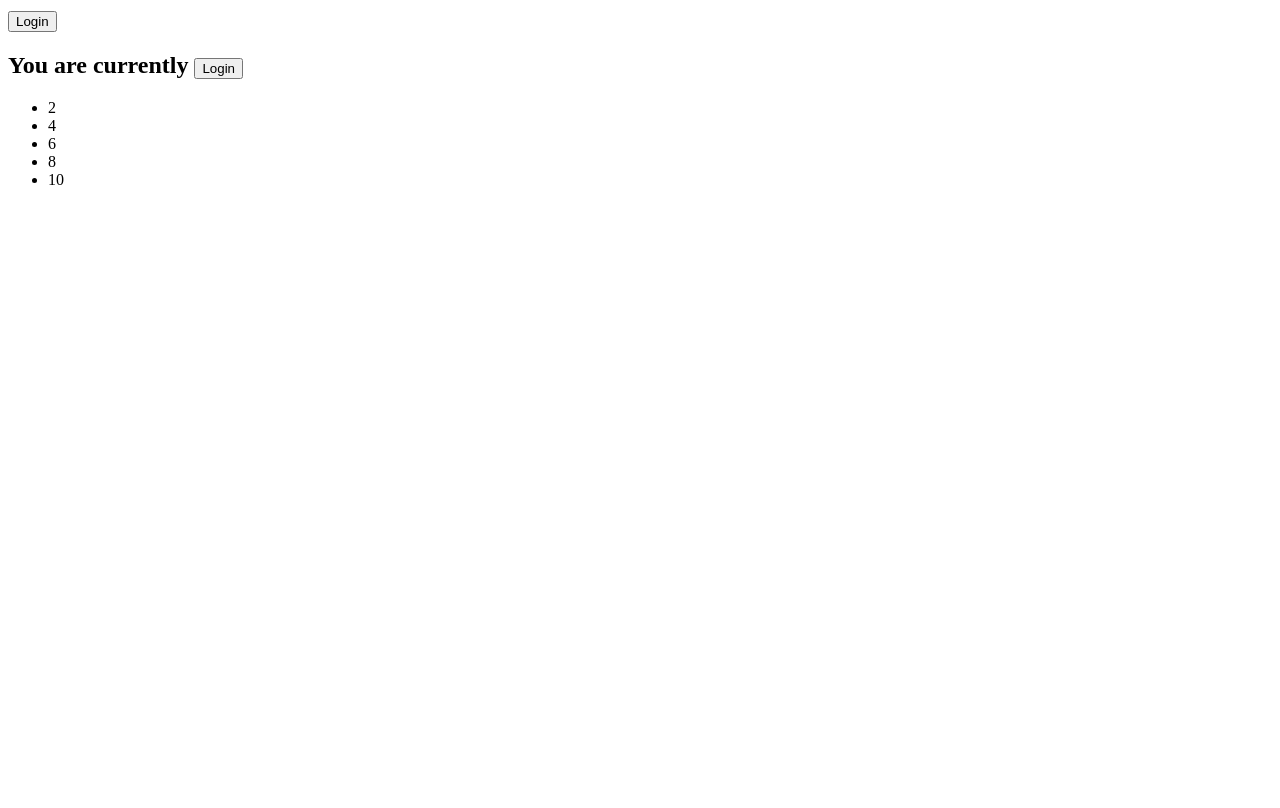
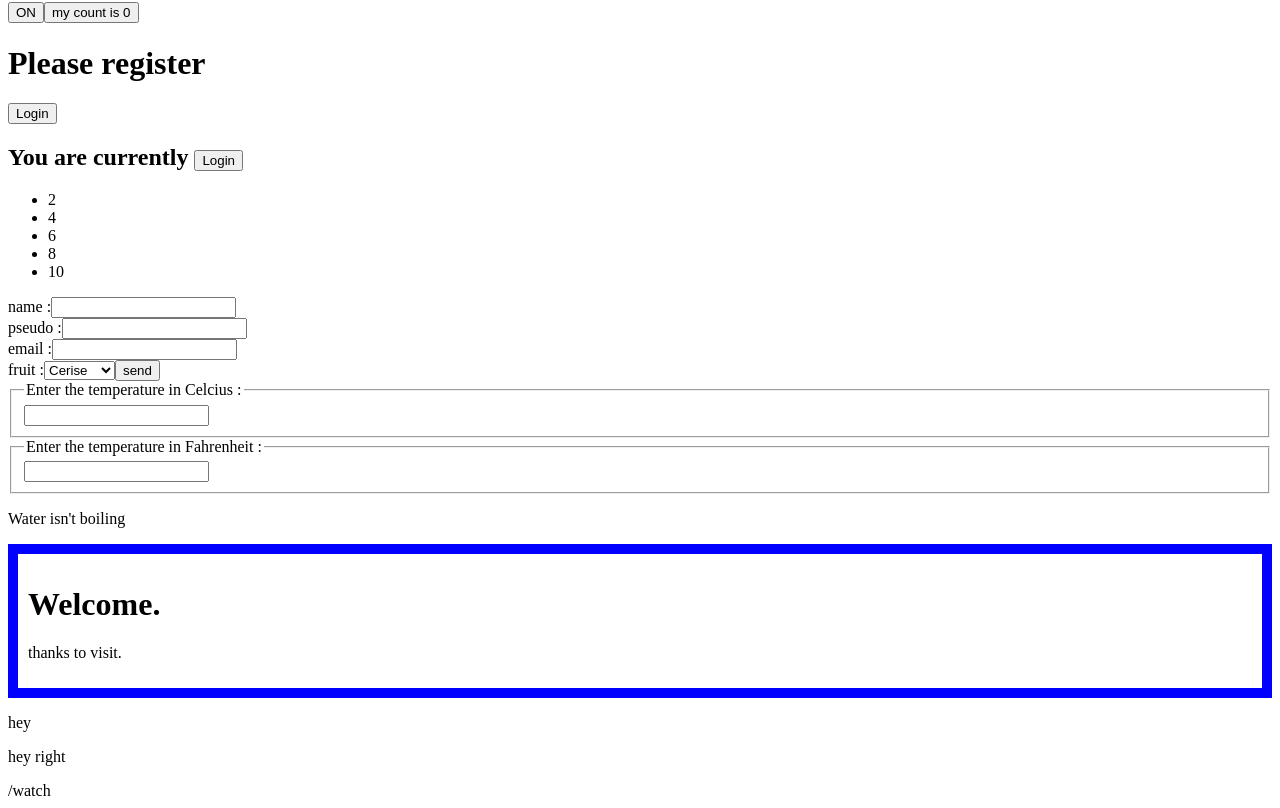
Before and after one commit to VallienneDiane/42-ft-transcendence, a React (Vite) app in the folder front/react_project/: page / in a window 1280 px wide. Shown: the part 297-1105 px from the top of the page. Before the commit the page ends 800 px from the top, so only its background shows below. Built offline with nearby package versions, Linux system fonts and the light colour scheme.

Commit message:
fin tuto react

```diff
--- a/front/react_project/index.html
+++ b/front/react_project/index.html
@@ -12,10 +12,17 @@
     <div id="event"></div>
     <div id="cond"></div>
     <div id="list"></div>
+    <div id="form"></div>
+    <div id="pouet"></div>
+    <div id="herit"></div>
     <script type="module" src="/src/main.tsx"></script>
     <script type="module" src="/src/main2.tsx"></script>
     <script type="module" src="/src/main3.tsx"></script>
     <script type="module" src="/src/main4.tsx"></script>
     <script type="module" src="/src/main5.tsx"></script>
+    <script type="module" src="/src/forms.tsx"></script>
+    <script type="module" src="/src/pouet.tsx"></script>
+    <script type="module" src="/src/herit.tsx"></script>
   </body>
 </html>
+/watch
--- a/front/react_project/src/App.css
+++ b/front/react_project/src/App.css
@@ -39,3 +39,12 @@
 .read-the-docs {
   color: #888;
 }
+
+.FancyBorder {
+  padding: 10px 10px;
+  border: 10px solid;
+}
+
+.FancyBorder-blue {
+  border-color: blue;
+}
--- /dev/null
+++ b/front/react_project/src/forms.tsx
@@ -0,0 +1,92 @@
+import React, { createElement } from 'react'
+import { useState, useEffect, } from 'react'
+import ReactDOM from 'react-dom'
+import { createRoot } from 'react-dom/client'
+
+const container = document.getElementById('form');
+const form = createRoot(container!);
+
+interface Istring {
+  string: string
+};
+
+interface Inumber {
+  number: number
+};
+
+interface IUser {
+  name: string;
+  pseudo: string;
+  email: string;
+  fruit: string
+};
+
+class DefaultForm extends React.Component<{}, IUser> {
+  constructor(sale: {}) {
+    super(sale);
+    this.state = {name: '', pseudo: '', email: '', fruit: ''};
+
+    this.handleNameChange = this.handleNameChange.bind(this);
+    this.handlePseudoChange = this.handlePseudoChange.bind(this);
+    this.handleEmailChange = this.handleEmailChange.bind(this);
+    this.handleSubmit = this.handleSubmit.bind(this);
+    this.handleFruitChange = this.handleFruitChange.bind(this);
+  }
+
+  handleNameChange(_name: any) {
+    this.setState({name: _name.target.value});
+  }
+
+  handlePseudoChange(_pseudo: any): void {
+    this.setState({pseudo: _pseudo.target.value});
+  }
+
+  handleEmailChange(_email: any): void {
+    this.setState({email: _email.target.value});
+  }
+
+  handleFruitChange(_fruit: any): void {
+    this.setState({fruit: _fruit.target.value});
+  }
+
+  handleSubmit(event: any): void {
+    alert('This guy is registered : ' + this.state.name + ' ' + this.state.pseudo + ' ' + this.state.email + ' ' + this.state.fruit);
+    event.preventDefault();
+  }
+
+  render() {
+    return (
+      <form onSubmit={this.handleSubmit}>
+        <label>
+          name :
+          <input type="text" value={this.state.name} onChange={this.handleNameChange} />
+        </label>
+        <br />
+        <label>
+          pseudo :
+          <input type="text" value={this.state.pseudo} onChange={this.handlePseudoChange} />
+        </label>
+        <br />
+        <label>
+          email :
+          <input type="text" value={this.state.email} onChange={this.handleEmailChange} />
+        </label>
+        <br />
+        <label>
+          fruit :
+          <select value={this.state.fruit} onChange={this.handleFruitChange}>
+            <option value="cherry">Cerise</option>
+            <option value='peer'>Poire</option>
+            <option value='apple'>Pomme</option>
+            <option value='orange'>Orange</option>
+            <option value='mango'>Mangue</option>
+          </select>
+        </label>
+        <input type="submit" value="send" />
+      </form>
+    );
+  }
+
+}
+
+form.render(<DefaultForm />);
--- /dev/null
+++ b/front/react_project/src/herit.tsx
@@ -0,0 +1,70 @@
+import React, { createElement } from 'react'
+import { useState, useEffect, } from 'react'
+import ReactDOM from 'react-dom'
+import { createRoot } from 'react-dom/client'
+import './App.css'
+
+const container = document.getElementById('herit');
+const herit = createRoot(container!);
+
+interface Iprops {
+  color: string;
+  children: React.ReactNode;
+}
+
+interface IpropsSplit {
+  left: React.ReactNode;
+  right: React.ReactNode;
+}
+
+function FancyBorder(props: Iprops): JSX.Element {
+  return (
+    <div className={'FancyBorder FancyBorder-' + props.color}>
+      {props.children}
+    </div>
+  );
+}
+
+function WelcomeDialog(): JSX.Element {
+  return (
+    <FancyBorder color = "blue">
+      <h1 className="Dialog-title">
+        Welcome.
+      </h1>
+      <p className="Dialog-message">
+        thanks to visit.
+      </p>
+    </FancyBorder>
+  );
+}
+
+function SplitPane(props: IpropsSplit): JSX.Element {
+  return (
+    <div className="SplitPane">
+      <div className="SplitPane-left">
+        {props.left}
+      </div>
+      <div className="SplitPane-right">
+        {props.right}
+      </div>
+    </div>
+  );
+}
+
+function App(): JSX.Element {
+  return (
+    <SplitPane left={
+      <p>hey</p>
+    }
+    right={
+      <p>hey right</p>
+    } />
+  )
+}
+
+herit.render(
+  <div>
+    <WelcomeDialog />
+    <App />
+  </div>
+)
--- a/front/react_project/src/main4.tsx
+++ b/front/react_project/src/main4.tsx
@@ -1,4 +1,4 @@
-import React, { createElement, JSXElementConstructor } from 'react'
+import React, { createElement, DOMAttributes, JSXElementConstructor } from 'react'
 import { useState, useEffect, } from 'react'
 import ReactDOM from 'react-dom'
 import { createRoot } from 'react-dom/client'
@@ -9,6 +9,10 @@ const cond = createRoot(container!);
 interface User {
   isLoggedIn: boolean;
   name?: string;
+};
+
+interface IbuttonEvent {
+  event: React.DOMAttributes<HTMLButtonElement>
 };
 
 function UserGreeting(): JSX.Element | null {
--- /dev/null
+++ b/front/react_project/src/pouet.tsx
@@ -0,0 +1,111 @@
+import React, { createElement } from 'react'
+import { useState, useEffect, } from 'react'
+import ReactDOM from 'react-dom'
+import { createRoot } from 'react-dom/client'
+
+const container = document.getElementById('pouet');
+const pouet = createRoot(container!);
+
+interface INumber {
+  number: number;
+}
+
+interface Istring {
+  string: string;
+}
+
+interface ITemperature {
+   value: string;
+   scale: string;
+}
+
+interface Iprops {
+  value: string;
+  scale: string;
+  converter: any;
+}
+
+function toCelsius(f: number): number {
+  return (f - 32) * 5 / 9;
+}
+
+function toFarhenheit(c: number): number {
+  return (c * 9 / 5) + 32;
+}
+
+function tryConvert(temperature: string, convert: any): string {
+  const input = parseFloat(temperature);
+  if (Number.isNaN(input)) {
+    return '';
+  }
+  const output: number = convert(input);
+  const rounded: number = Math.round(output * 1000) / 1000;
+  return rounded.toString();
+}
+
+function BoilingVerdict(temp: INumber): JSX.Element {
+  return (
+    <p>Water is{temp.number >= 100
+      ? ' boiling'
+      : 'n\'t boiling'}
+    </p>
+  );
+}
+
+class TemperatureInput extends React.Component<Iprops, ITemperature> {
+  constructor(props: Iprops) {
+    super(props);
+    this.handleChange = this.handleChange.bind(this);
+  }
+
+  handleChange(event: any): void {
+    this.props.converter(event.target.value);
+  }
+
+  render() {
+    const value = this.props.value;
+    const scale = this.props.scale;
+    return (
+      <fieldset>
+        <legend>Enter the temperature in {scale} : </legend>
+        <input value={value} onChange={this.handleChange} />
+      </fieldset>
+    );
+  }
+}
+
+class Calculator extends React.Component<{}, ITemperature> {
+  constructor(osef: {}) {
+    super(osef);
+    this.state = {value: '', scale: 'Celsius'};
+    this.handleCelsiusChange = this.handleCelsiusChange.bind(this);
+    this.handleFahrenheitChange = this.handleFahrenheitChange.bind(this);
+  }
+
+  handleCelsiusChange(temperature: string): void {
+    this.setState({scale: 'Celcius', value: temperature});
+  }
+
+  handleFahrenheitChange(temperature: any): void {
+    this.setState({scale: 'Fahrenheit', value: temperature});
+  }
+
+  render() {
+    const scale = this.state.scale;
+    const temperature = this.state.value;
+    const celsius = scale === 'Fahrenheit' ? tryConvert(temperature, toCelsius) : temperature;
+    const fahrenheit = scale === 'Celcius' ? tryConvert(temperature, toFarhenheit) : temperature;
+
+    return (
+      <div>
+        <TemperatureInput scale={"Celcius"} value={celsius} converter={this.handleCelsiusChange} />
+        <TemperatureInput scale={"Fahrenheit"} value={fahrenheit} converter={this.handleFahrenheitChange} />
+        <BoilingVerdict number={parseFloat(celsius)} />
+      </div>
+    );
+  }
+}
+
+pouet.render(
+  <Calculator />
+)
```
